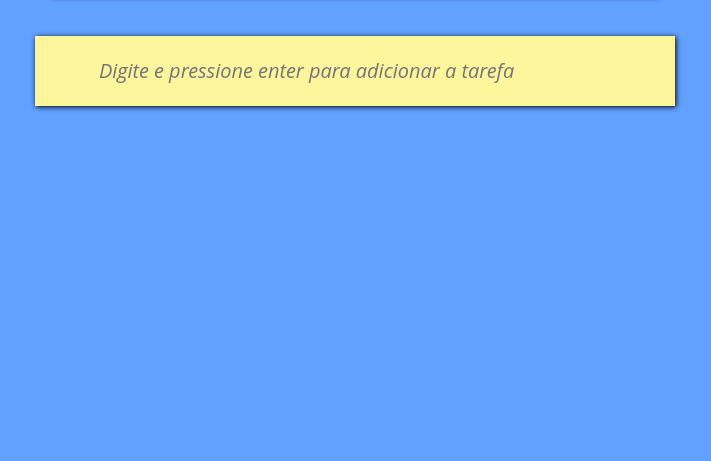
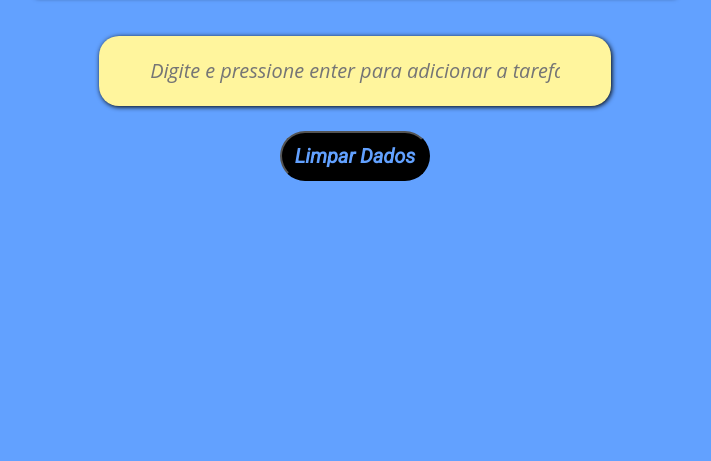
Before and after one commit to LeonardoMunhoz770/ScriptTarefas, a plain HTML site: page index.html in a window 1280 px wide. Shown: the part 339-800 px from the top of the page, without its empty margins (285-996 px from the left). Drawn offline with Linux system fonts and the light colour scheme.

Commit message:
Função limpa dados adicionada

```diff
--- a/app.js
+++ b/app.js
@@ -1,22 +1,19 @@
 'use strict';
-
-/*
-<label class="todo__item">
-  <input type="checkbox">
-  <div>teste de item 1</div>
-  <input type="button" value="X">
-  </label>
-*/
-
-
-/*let banco_dados = [
-  {"tarefa" : "Estudar JS", "status": ""},
-  {"tarefa" : "Ver série", "status": "checked"},
-  {"tarefa" : "Comer Pipoca", "status": ""}
-]*/
 
 
 
+function limparBanco(){
+  localStorage.clear()
+  atualizarTela();
+}
+
+/*var data = new Date();
+var dia = String(data.getDate()).padStart(2, '0');
+var mes = String(data.getMonth() + 1).padStart(2, '0');
+var ano = data.getFullYear();
+let dataAtual = dia + '/' + mes + '/' + ano;*/
+
+//document.querySelector("#dataAtual").innerHTML = `${dataAtual}`;
 
 const getBanco = () => JSON.parse(localStorage.getItem('todoList')) ?? [];//Se o valor do local estiver nulo, passa um array vazio
 
@@ -89,6 +86,8 @@ const clickItem = (evento) =>{
 
 document.querySelector("#newItem").addEventListener("keypress", inserirItem);
 document.querySelector("#todo_list").addEventListener("click", clickItem);
+document.querySelector("#clear").addEventListener("click", limparBanco);
+
 
 
 atualizarTela();
--- a/index.html
+++ b/index.html
@@ -6,6 +6,9 @@
     <link rel="stylesheet" href="style.css">
     <link rel="shortcut icon" type="imagex/png" href="Images/logo.ico">
     <title>Lista de Tarefas</title>
+    <link rel="preconnect" href="https://fonts.googleapis.com">
+    <link rel="preconnect" href="https://fonts.gstatic.com" crossorigin>
+    <link href="https://fonts.googleapis.com/css2?family=Roboto:ital@1&display=swap" rel="stylesheet">
 
 </head>
 <body>
@@ -21,6 +24,7 @@
             <input id= "newItem"type="text" placeholder="Digite e pressione enter para adicionar a tarefa">
             <div></div>
         </div>
+        <button id="clear" class="botao_bonitinho"><strong>Limpar Dados</strong></button>
     </div>
     <script src="app.js"></script>
 </body>
--- a/style.css
+++ b/style.css
@@ -37,7 +37,6 @@ body {
     box-shadow: 1px 1px 5px var(--secondary-color);
     font-size: 3rem;
     color: var(--primary-color);
-    border-radius: 20px;
 }
 
 .todo__list {
@@ -88,13 +87,14 @@ body {
 .todo__new-item{
     display: flex;
     background-color: #fff59d;
-    width: 100%;
+    width: 80%;
     height: 70px;
     justify-content: space-evenly;
     padding: 10px 0;
     box-shadow: 1px 1px 5px var(--secondary-color);
     margin: 10px;
     font: inherit;
+    border-radius: 20px;
 }
 
 .todo__new-item > input{
@@ -116,3 +116,13 @@ body {
     padding: 1px;
     border-radius: 20px;
 }
+
+.botao_bonitinho{
+    width: 150px;
+    height: 50px;
+    color: var(--primary-color);
+    font-size: 20px;
+    font-family: 'Roboto', sans-serif;
+    border-radius: 50px;
+    background-color: rgb(0,0,0);
+}
```
